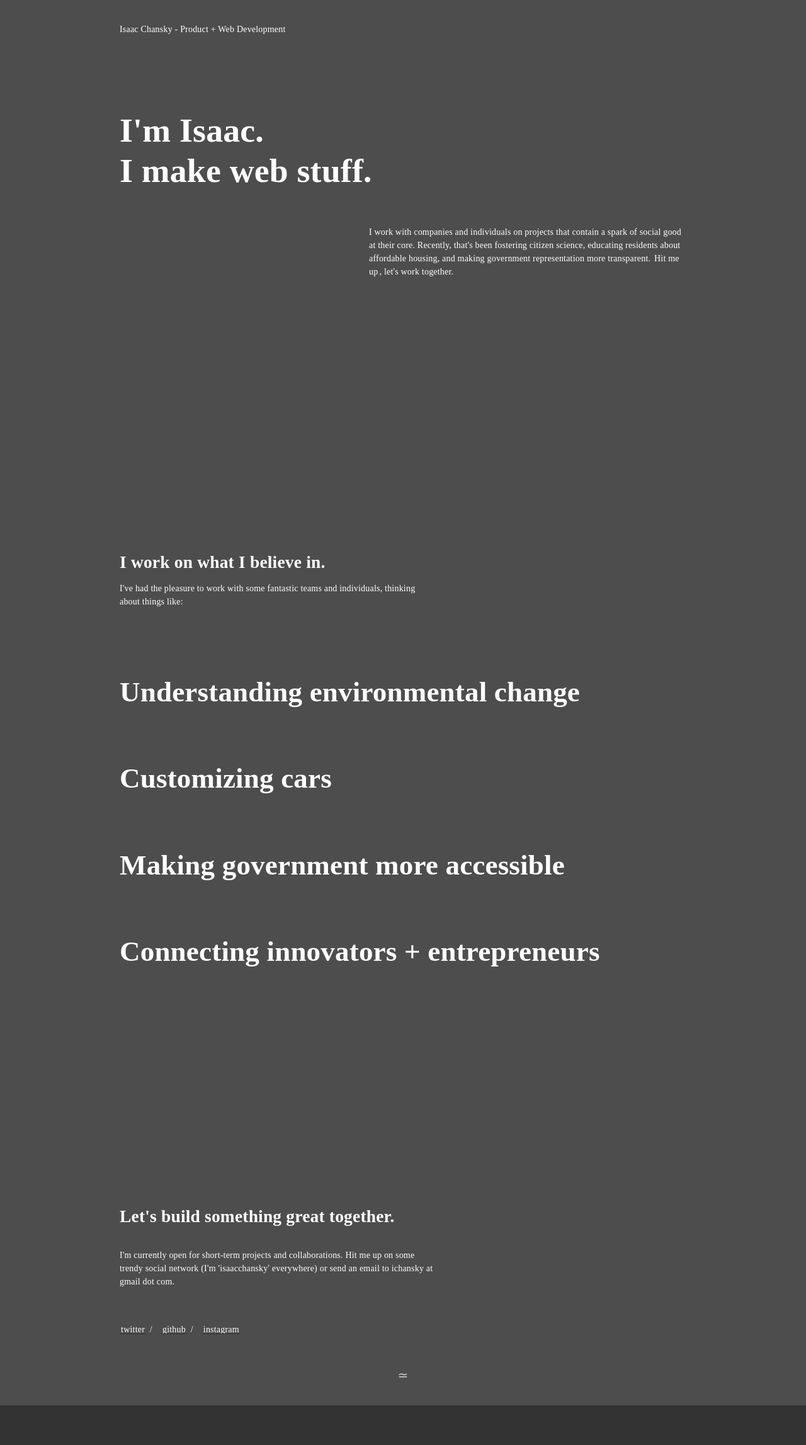
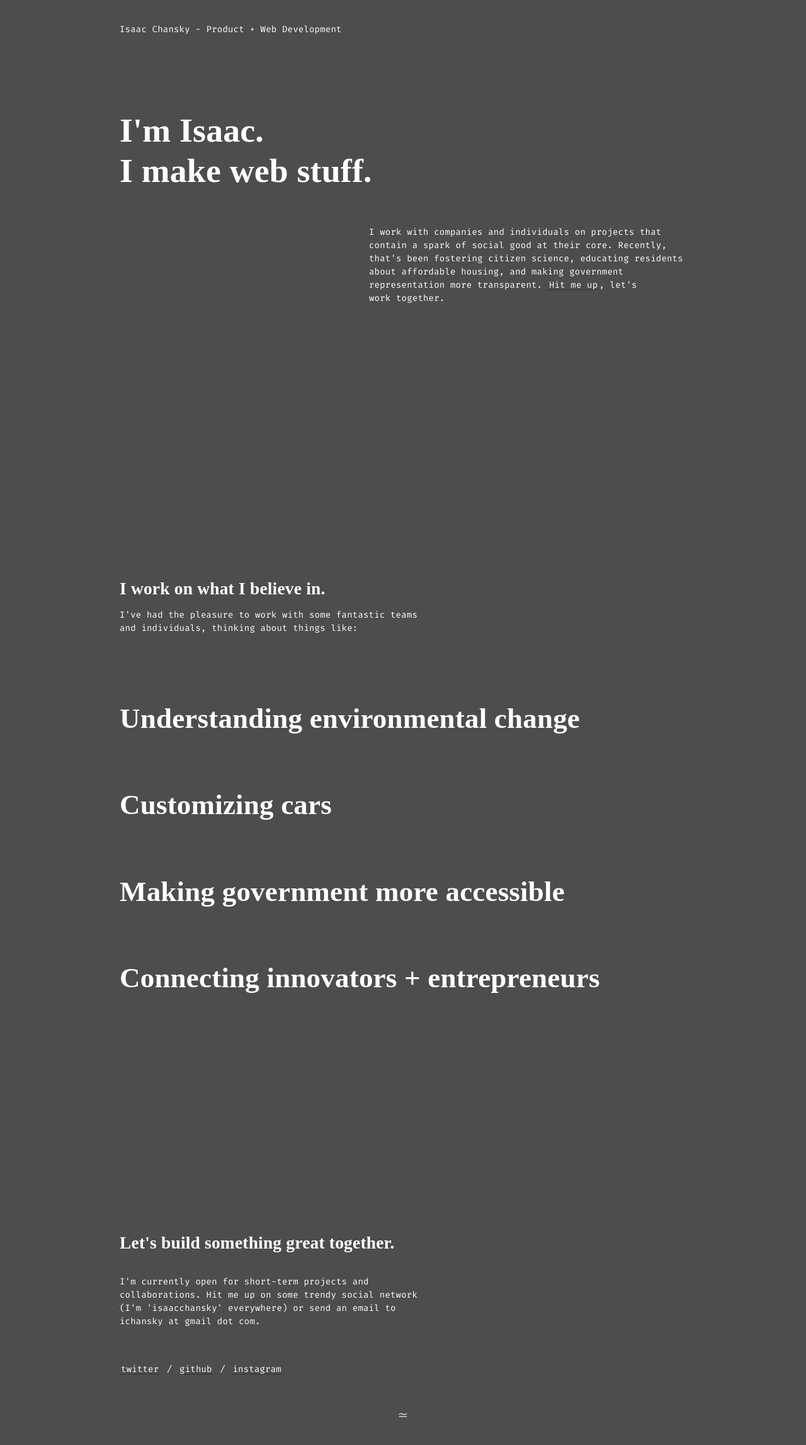
Before and after one commit to isaacchansky/isaacchansky.github.io, a Jekyll site: the page built from index.html, in a window 1280 px wide. Shown: the whole page at 63% size. Built offline with Jekyll 4.4.1, drawn with Linux system fonts in a browser that asks for light colours; before the commit the page ends 2232 px from its top, so only the background shows below that.

Commit message:
add fira mono

```diff
--- a/_includes/head.html
+++ b/_includes/head.html
@@ -10,6 +10,7 @@
   <link rel="stylesheet" href="{{ "/assets/main.css" | relative_url }}">
   <link rel="canonical" href="{{ page.url | replace:'index.html','' | absolute_url }}">
   <link rel="alternate" type="application/rss+xml" title="{{ site.title | escape }}" href="{{ "/feed.xml" | relative_url }}">
+<link href="https://fonts.googleapis.com/css?family=Fira+Mono" rel="stylesheet">
 
   <script src="https://cdnjs.cloudflare.com/ajax/libs/jquery/3.3.1/jquery.js"></script>
 
```
